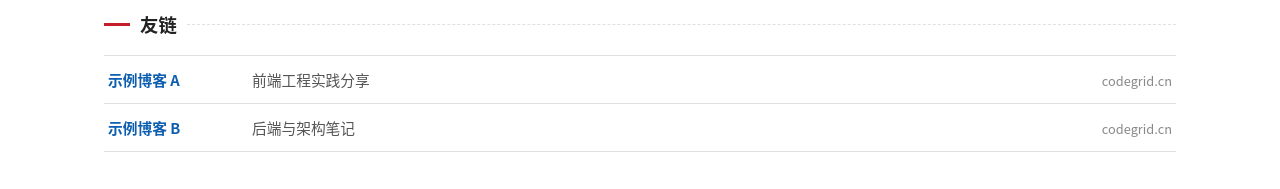
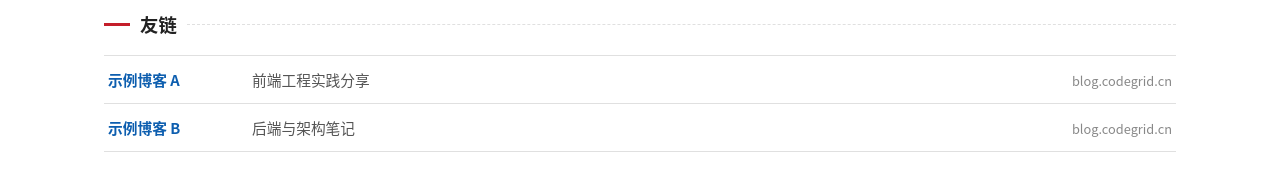
Before and after one commit to smartartian/CodeGrid, a React (Vite) app: page /#/collect in a window 1280 px wide. Shown: the part 1161-1350 px from the top of the page. Built offline with nearby package versions, Linux system fonts and the light colour scheme.

Commit message:
chore: 站点域名改为 blog.codegrid.cn
- CNAME 更新为 blog.codegrid.cn
- baseUrl 更新，RSS feed 联动

```diff
--- a/src/pages/Collect.jsx
+++ b/src/pages/Collect.jsx
@@ -29,8 +29,8 @@ const groups = [
   {
     title: "友链",
     items: [
-      { name: "示例博客 A", desc: "前端工程实践分享", url: "https://codegrid.cn" },
-      { name: "示例博客 B", desc: "后端与架构笔记", url: "https://codegrid.cn" },
+      { name: "示例博客 A", desc: "前端工程实践分享", url: "https://blog.codegrid.cn" },
+      { name: "示例博客 B", desc: "后端与架构笔记", url: "https://blog.codegrid.cn" },
     ],
   },
 ];
--- a/src/site.js
+++ b/src/site.js
@@ -5,6 +5,6 @@ export const site = {
   slogan: "记录技术思考与工程实践",
   email: "webmaster@codegrid.cn",
   icp: "京ICP备2026000000号-1",
-  baseUrl: "https://codegrid.cn",
+  baseUrl: "https://blog.codegrid.cn",
   today: "2026年08月11日 星期二",
 };
```
Also changed, not shown: 2 other files (tests, documents, lock files or other folders).
